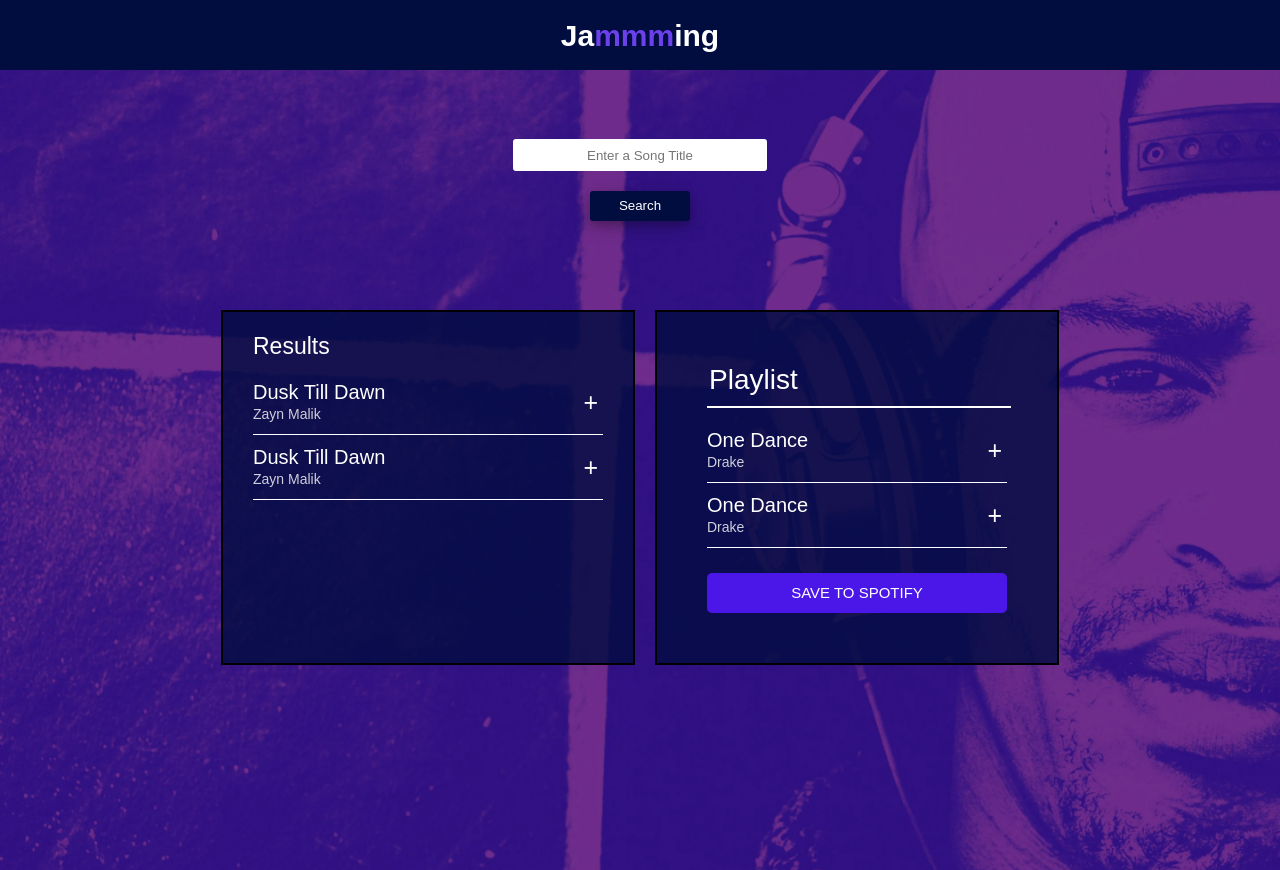
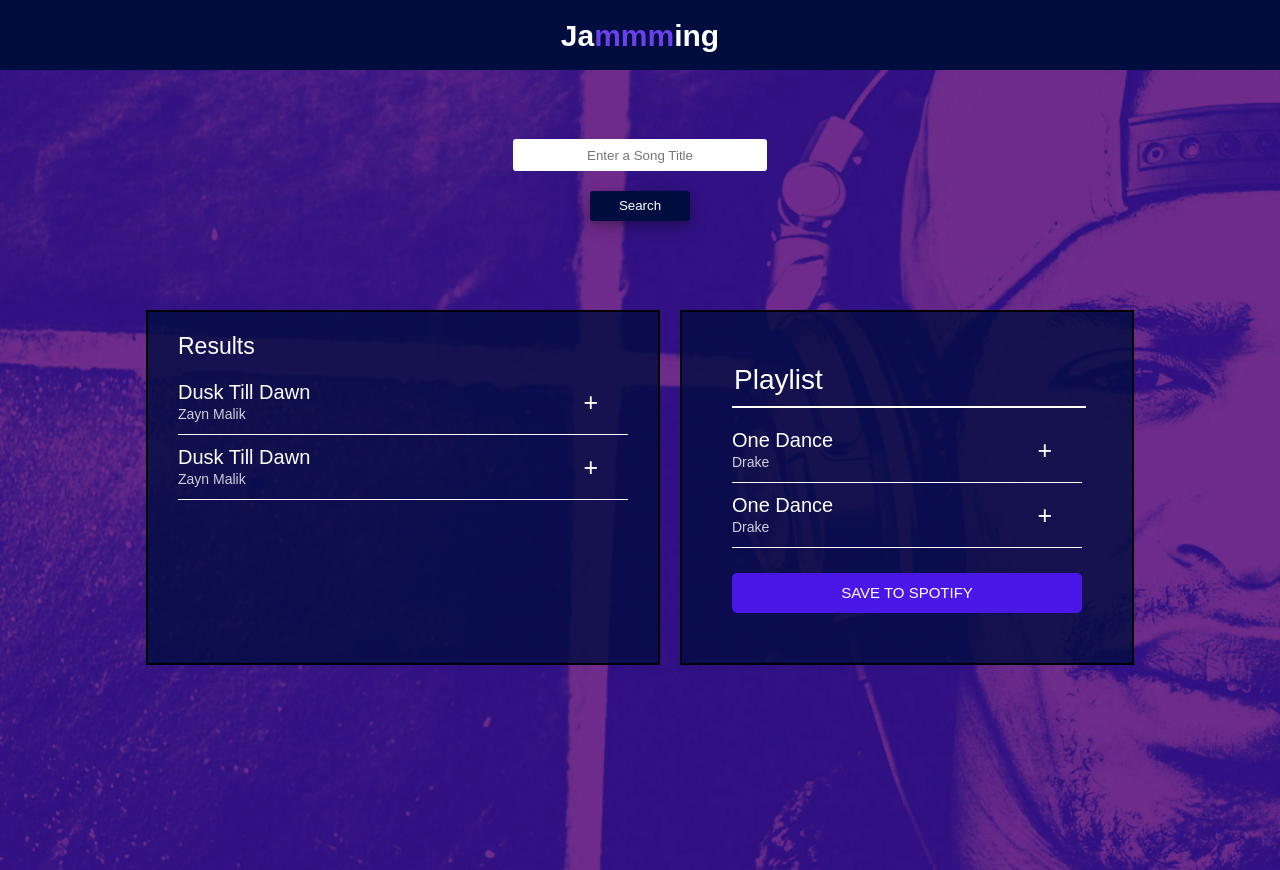
Before and after one commit to kalpesh-d/tunekraft, a React (Vite) app: page / in a window 1280 px wide. Built offline with nearby package versions, Linux system fonts and the light colour scheme; a web font is replaced by a local one.

Commit message:
style scorllbar

```diff
--- a/src/App.css
+++ b/src/App.css
@@ -8,9 +8,12 @@ nav {
 }
 
 main {
-    height: 100vh;
+    min-height: 100vh;
+    height: auto;
+    width: 100%;
     background-image: url(./asset/background_photo_desktop.webp);
     background-position: center;
     background-repeat: no-repeat;
     background-size: cover;
+    background-attachment: fixed;
 }
--- a/src/components/Track.jsx
+++ b/src/components/Track.jsx
@@ -7,7 +7,7 @@ function Track({ title, artist }) {
         <h3 className="track-title">{title}</h3>
         <p className="track-artist">{artist}</p>
       </div>
-      <button className='track-plus'>+</button>
+      <button className='track-plus' disabled>+</button>
     </div>
   )
 }
--- a/src/components/TrackList.jsx
+++ b/src/components/TrackList.jsx
@@ -1,12 +1,14 @@
 import Track from './Track'
+
+import '../styles/TrackList.css'
 
 function TrackList({ tracks }) {
   return (
-    <>
+    <div className='tracklist'>
       { tracks.map(track => (
           <Track key={track.id} title={track.title} artist={track.artist} />
       ))}
-    </>
+    </div>
   )
 }
 
--- a/src/styles/PlayList.css
+++ b/src/styles/PlayList.css
@@ -2,8 +2,7 @@
     color: white;
     background-color: rgba(0, 12, 64, 0.8);
     padding: 5rem;
-    height: auto;
-    width: 30rem;
+    width: 35rem;
     border: 2px solid black;
 }
 
--- a/src/styles/SearchResult.css
+++ b/src/styles/SearchResult.css
@@ -2,8 +2,7 @@
     color: white;
     background-color: rgba(0, 12, 64, 0.8);
     padding: 2rem 3rem 3rem;
-    height: auto;
-    width: 35rem;
+    width: 45rem;
     border: 2px solid black;
 }
 
--- a/src/styles/Track.css
+++ b/src/styles/Track.css
@@ -20,7 +20,7 @@
 .track-plus {
     font-size: 2.5rem;
     font-weight: 400;
-    padding-right: 0.5rem;
+    padding-right: 3rem;
     color: white;
     background-color: transparent;
     border: none;
--- /dev/null
+++ b/src/styles/TrackList.css
@@ -0,0 +1,22 @@
+.tracklist {
+    overflow-y: auto;
+    max-height: calc(60vh - 4rem);
+}
+
+.tracklist::-webkit-scrollbar {
+    width: 5px;
+}
+
+.tracklist::-webkit-scrollbar-track {
+  box-shadow: inset 0 0 5px grey;
+  border-radius: 10px;
+}
+
+.tracklist::-webkit-scrollbar-thumb {
+  background: black;
+  border-radius: 10px;
+}
+
+.tracklist::-webkit-scrollbar-thumb:hover {
+  background: black;
+}
```
Also changed, not shown: src/components/SearchResult.jsx (line endings or trailing spaces).
